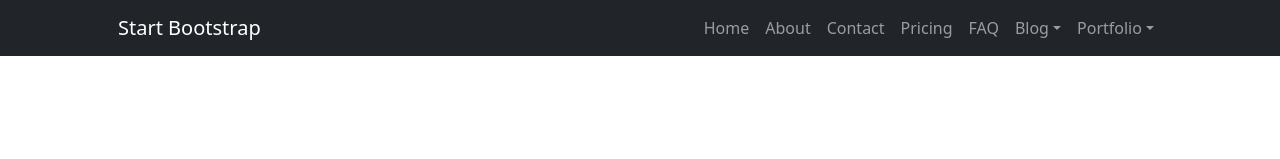
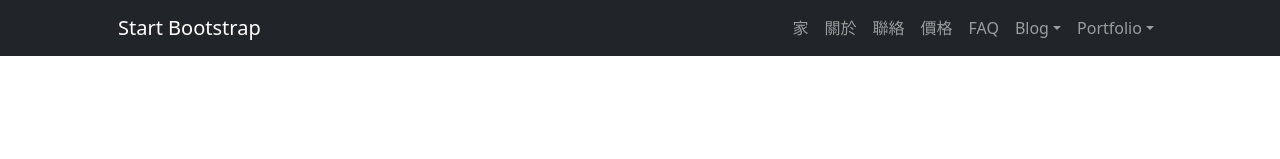
Before and after one commit to hsuancheyang/shop, a plain HTML site: page about.html in a window 1280 px wide. Shown: the top 159 px of the page. Drawn offline with nearby package versions, Linux system fonts and the light colour scheme.

Commit message:
update about.html in menu list to chines.

```diff
--- a/about.html
+++ b/about.html
@@ -22,10 +22,10 @@
                     <button class="navbar-toggler" type="button" data-bs-toggle="collapse" data-bs-target="#navbarSupportedContent" aria-controls="navbarSupportedContent" aria-expanded="false" aria-label="Toggle navigation"><span class="navbar-toggler-icon"></span></button>
                     <div class="collapse navbar-collapse" id="navbarSupportedContent">
                         <ul class="navbar-nav ms-auto mb-2 mb-lg-0">
-                            <li class="nav-item"><a class="nav-link" href="index.html">Home</a></li>
-                            <li class="nav-item"><a class="nav-link" href="about.html">About</a></li>
-                            <li class="nav-item"><a class="nav-link" href="contact.html">Contact</a></li>
-                            <li class="nav-item"><a class="nav-link" href="pricing.html">Pricing</a></li>
+                            <li class="nav-item"><a class="nav-link" href="index.html">家</a></li>
+                            <li class="nav-item"><a class="nav-link" href="about.html">關於</a></li>
+                            <li class="nav-item"><a class="nav-link" href="contact.html">聯絡</a></li>
+                            <li class="nav-item"><a class="nav-link" href="pricing.html">價格</a></li>
                             <li class="nav-item"><a class="nav-link" href="faq.html">FAQ</a></li>
                             <li class="nav-item dropdown">
                                 <a class="nav-link dropdown-toggle" id="navbarDropdownBlog" href="#" role="button" data-bs-toggle="dropdown" aria-expanded="false">Blog</a>
```
